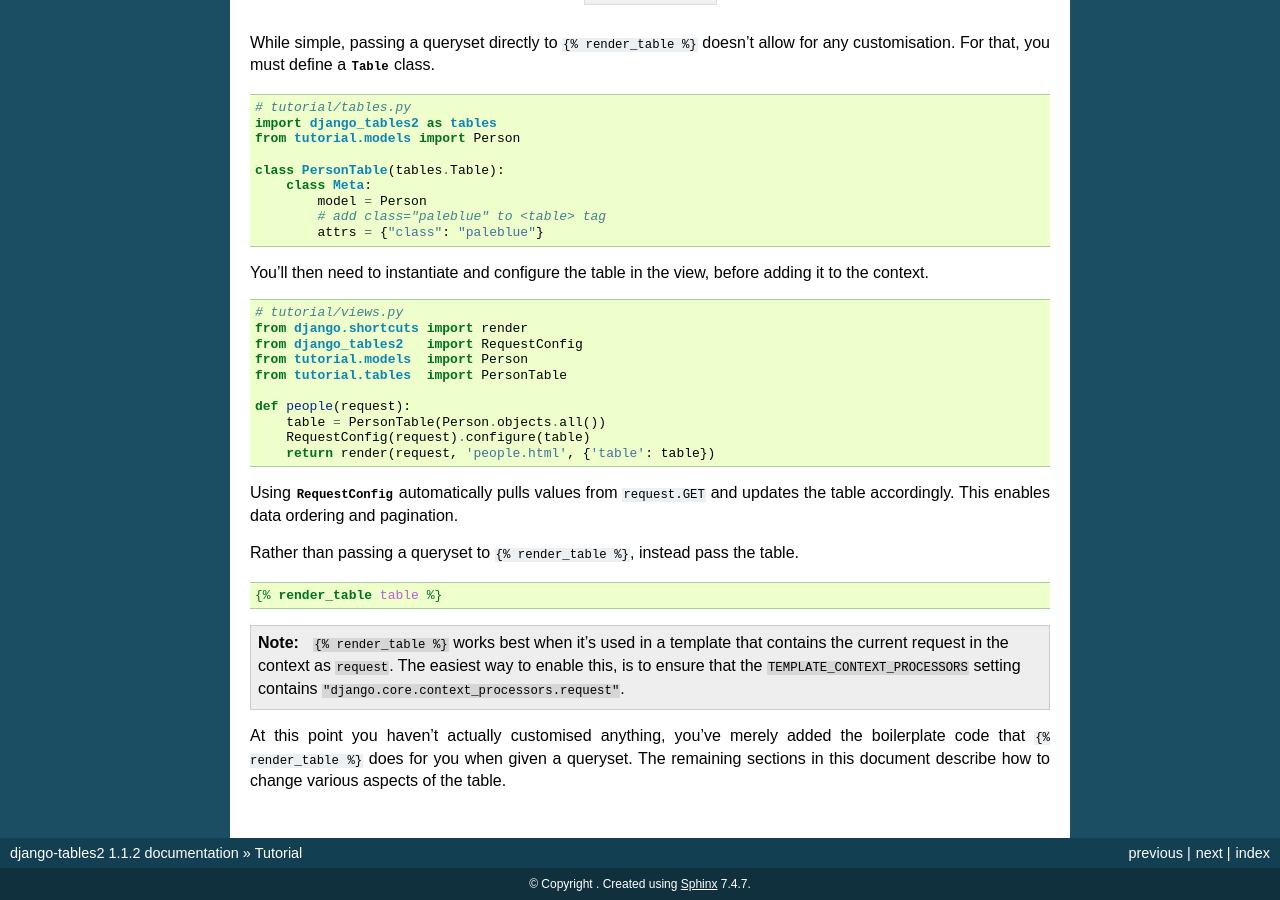
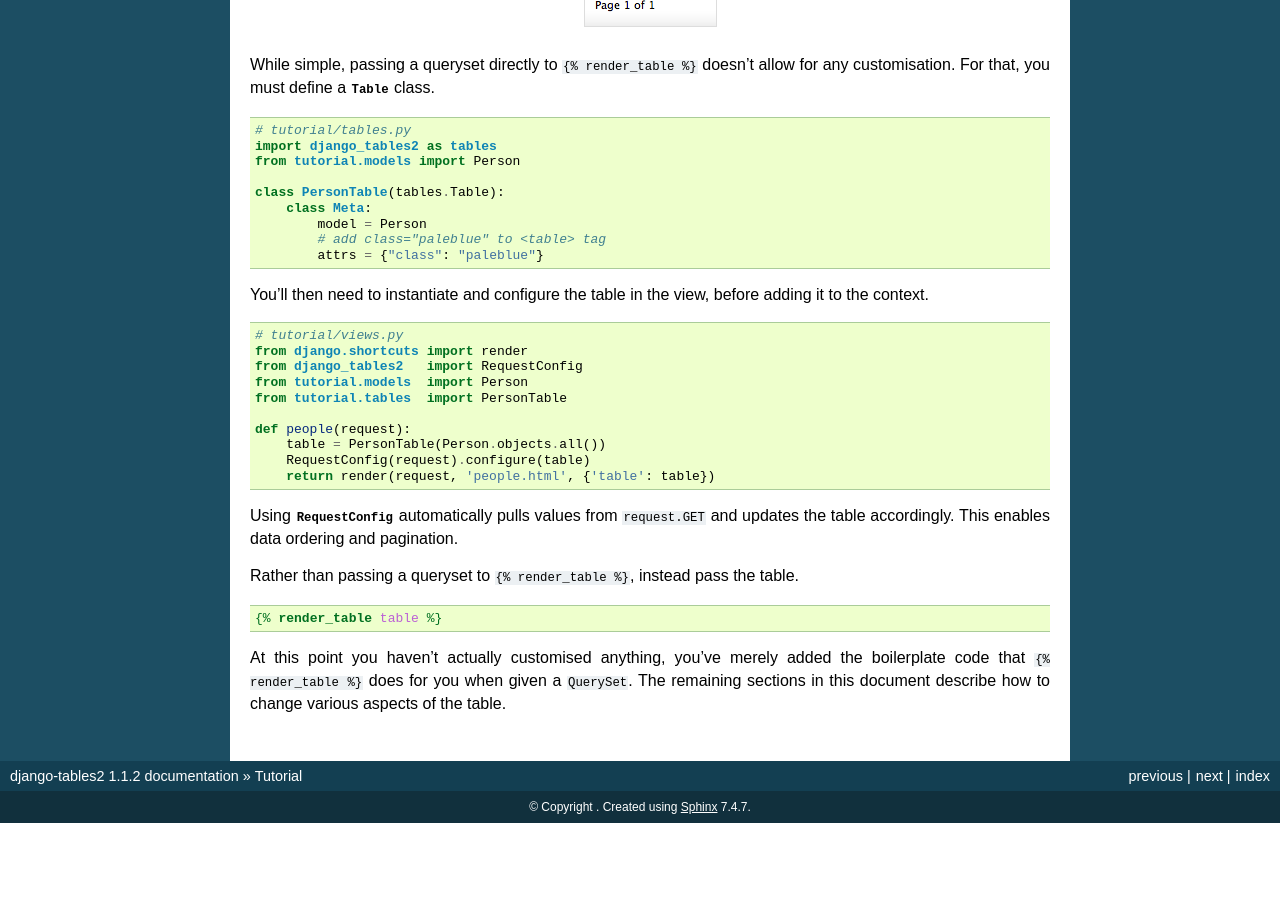
Before and after one commit to jieter/django-tables2, a Sphinx documentation site: the page built from docs/pages/tutorial.rst, in a window 1280 px wide and 900 px high, scrolled down 841 px. Built offline with Sphinx 7.4.7, drawn with Linux system fonts in a browser that asks for light colours; after the commit the page ends 1664 px from its top, so only the background shows below that; some of the changed text lies outside the part shown.

Commit message:
Fix some doc errors, including #265

```diff
--- a/docs/pages/localization-control.rst
+++ b/docs/pages/localization-control.rst
@@ -17,9 +17,9 @@ be localized. For example you may want to use this feature in following use case
 
 This control is done by using two filter functions in Django's `l10n` library
 named `localize` and `unlocalize`. Check out Django docs about
-:ref:`localization <django:format-localization>` for more information about them.
+`localization <https://docs.djangoproject.com/en/stable/topics/i18n/formatting/>` for more information about them.
 
-There are two ways of controling localization in your columns.
+There are two ways of controlling localization in your columns.
 
 First one is setting the `~.Column.localize` attribute in your column definition
 to `True` or `False`. Like so::
--- a/docs/pages/tutorial.rst
+++ b/docs/pages/tutorial.rst
@@ -3,7 +3,7 @@ Tutorial
 
 1. ``pip install django-tables2``
 2. Add ``'django_tables2'`` to ``INSTALLED_APPS``
-3. Add ``'django.core.context_processors.request'`` to ``TEMPLATE_CONTEXT_PROCESSORS``
+3. Add ``'django.core.context_processors.request'`` to the ``context_preprocessors`` in your template setting ``OPTIONS``.
 
 We're going to run through creating a tutorial app. Let's start with a simple model::
 
@@ -84,14 +84,7 @@ table.
 
     {% render_table table %}
 
-.. note::
-
-    ``{% render_table %}`` works best when it's used in a template that
-    contains the current request in the context as ``request``. The easiest way
-    to enable this, is to ensure that the ``TEMPLATE_CONTEXT_PROCESSORS``
-    setting contains ``"django.core.context_processors.request"``.
-
 At this point you haven't actually customised anything, you've merely added the
 boilerplate code that ``{% render_table %}`` does for you when given a
-queryset. The remaining sections in this document describe how to change
+``QuerySet``. The remaining sections in this document describe how to change
 various aspects of the table.
```
Also changed, not shown: 1 other file.
